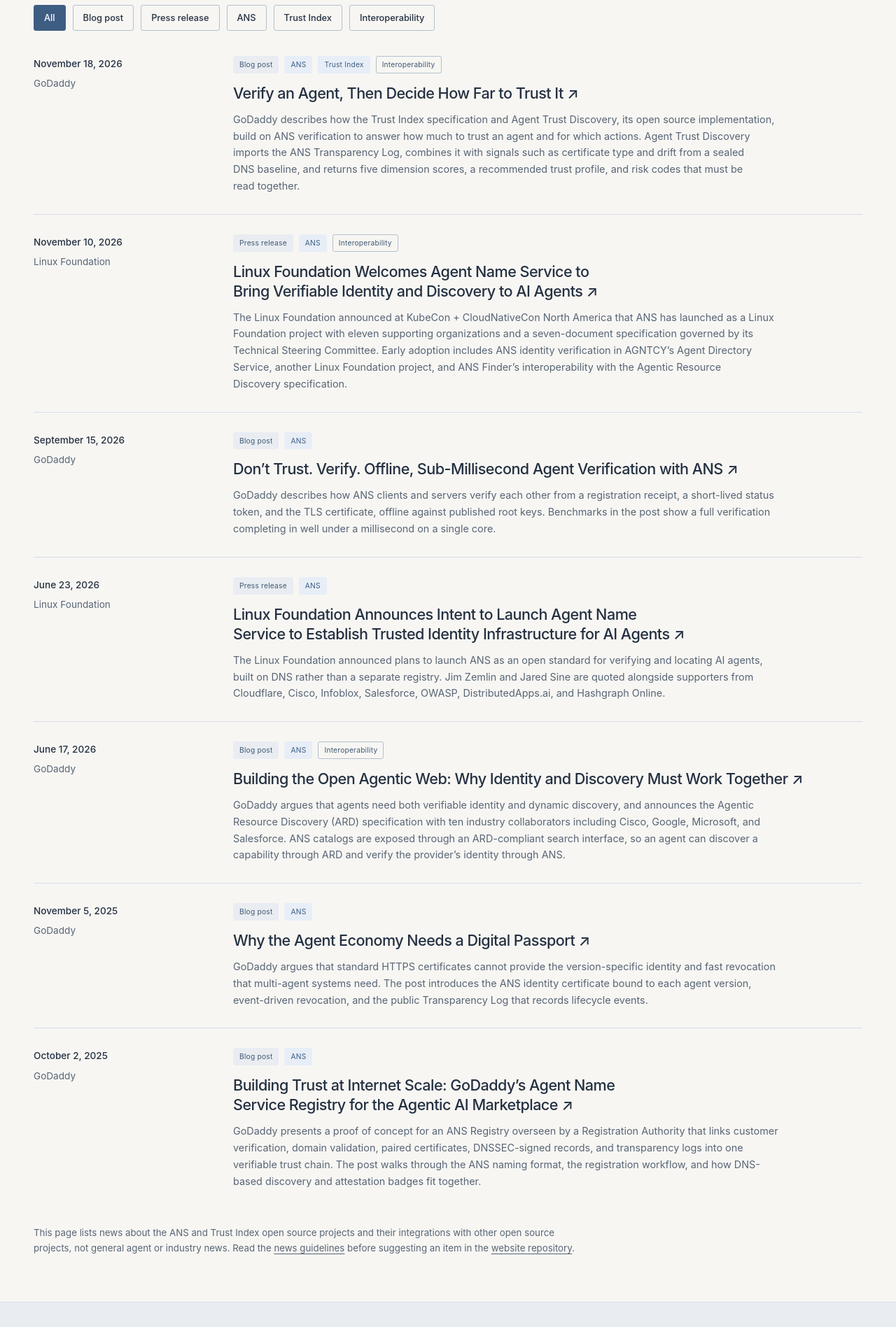
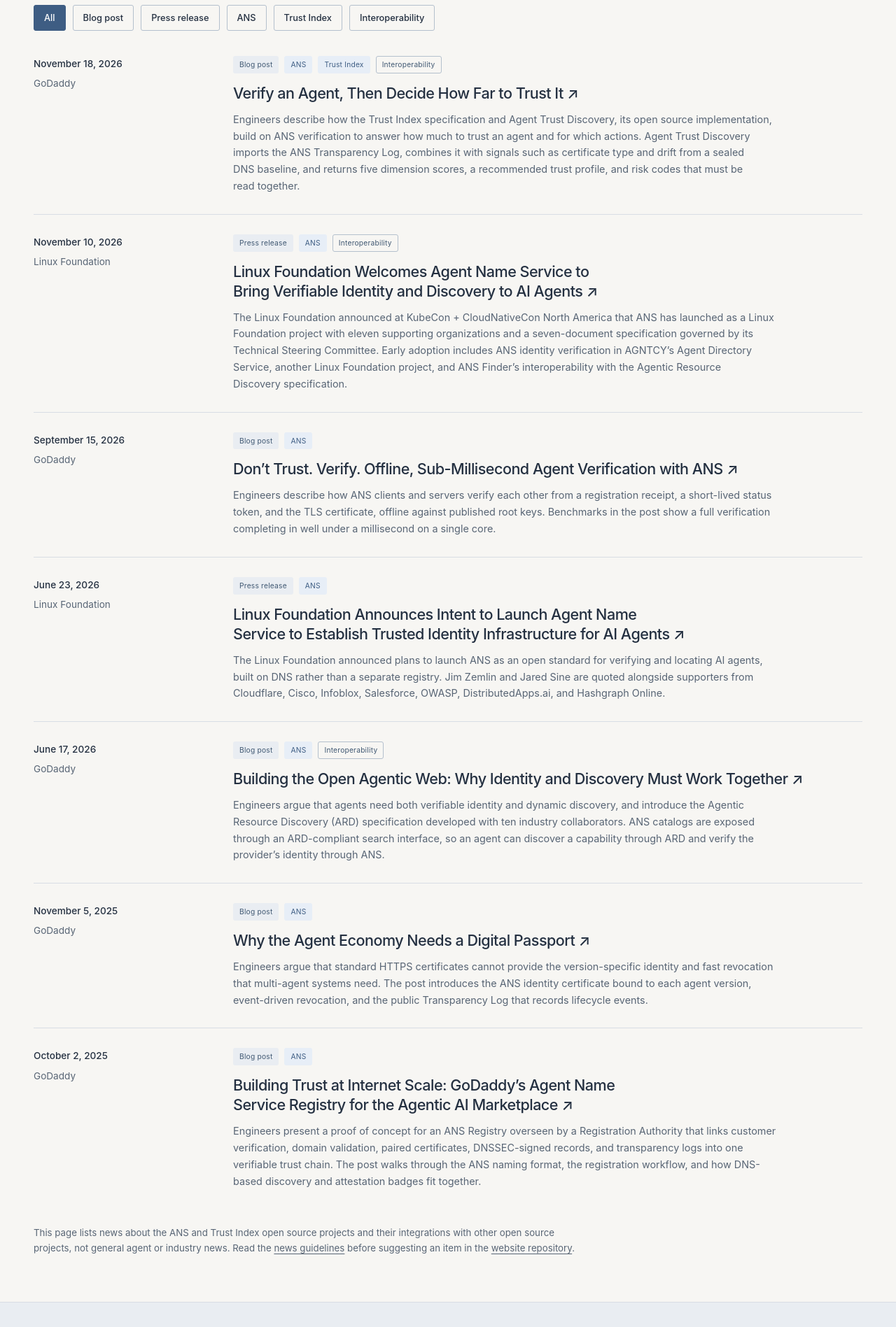
Before and after one commit to agentnameservice/ans-site, an Astro site: page /news in a window 1280 px wide. Shown: the part 450-2347 px from the top of the page at 70% size. Built offline with nearby package versions, Linux system fonts and the light colour scheme; Astro itself is replaced by a stand-in of ours.

Commit message:
docs: keep news summaries vendor neutral
Five news summaries opened with the publisher's name as the actor, which
reads as vendor messaging on a Linux Foundation project site. The source
field already names the publisher, so refer to the authors as engineers
and drop the collaborator company list from the ARD item. Write the rule
into the news guidelines.

Assisted-by: Claude Code (Claude Fable 5.1)
Co-Authored-By: Claude Fable 5.1 <noreply@anthropic.com>
Signed-off-by: kperry <kperry@godaddy.com>

```diff
--- a/src/data/news.ts
+++ b/src/data/news.ts
@@ -31,7 +31,7 @@ const items: NewsItem[] = [
     kind: 'Blog post',
     projects: ['ANS'],
     summary:
-      'GoDaddy presents a proof of concept for an ANS Registry overseen by a Registration Authority that links customer verification, domain validation, paired certificates, DNSSEC-signed records, and transparency logs into one verifiable trust chain. The post walks through the ANS naming format, the registration workflow, and how DNS-based discovery and attestation badges fit together.',
+      'Engineers present a proof of concept for an ANS Registry overseen by a Registration Authority that links customer verification, domain validation, paired certificates, DNSSEC-signed records, and transparency logs into one verifiable trust chain. The post walks through the ANS naming format, the registration workflow, and how DNS-based discovery and attestation badges fit together.',
   },
   {
     title: 'Why the Agent Economy Needs a Digital Passport',
@@ -41,7 +41,7 @@ const items: NewsItem[] = [
     kind: 'Blog post',
     projects: ['ANS'],
     summary:
-      'GoDaddy argues that standard HTTPS certificates cannot provide the version-specific identity and fast revocation that multi-agent systems need. The post introduces the ANS identity certificate bound to each agent version, event-driven revocation, and the public Transparency Log that records lifecycle events.',
+      'Engineers argue that standard HTTPS certificates cannot provide the version-specific identity and fast revocation that multi-agent systems need. The post introduces the ANS identity certificate bound to each agent version, event-driven revocation, and the public Transparency Log that records lifecycle events.',
   },
   {
     title:
@@ -53,7 +53,7 @@ const items: NewsItem[] = [
     projects: ['ANS'],
     topics: ['Interoperability'],
     summary:
-      'GoDaddy argues that agents need both verifiable identity and dynamic discovery, and announces the Agentic Resource Discovery (ARD) specification with ten industry collaborators including Cisco, Google, Microsoft, and Salesforce. ANS catalogs are exposed through an ARD-compliant search interface, so an agent can discover a capability through ARD and verify the provider’s identity through ANS.',
+      'Engineers argue that agents need both verifiable identity and dynamic discovery, and introduce the Agentic Resource Discovery (ARD) specification developed with ten industry collaborators. ANS catalogs are exposed through an ARD-compliant search interface, so an agent can discover a capability through ARD and verify the provider’s identity through ANS.',
   },
   {
     title:
@@ -75,7 +75,7 @@ const items: NewsItem[] = [
     kind: 'Blog post',
     projects: ['ANS'],
     summary:
-      'GoDaddy describes how ANS clients and servers verify each other from a registration receipt, a short-lived status token, and the TLS certificate, offline against published root keys. Benchmarks in the post show a full verification completing in well under a millisecond on a single core.',
+      'Engineers describe how ANS clients and servers verify each other from a registration receipt, a short-lived status token, and the TLS certificate, offline against published root keys. Benchmarks in the post show a full verification completing in well under a millisecond on a single core.',
   },
   {
     title:
@@ -98,7 +98,7 @@ const items: NewsItem[] = [
     projects: ['ANS', 'Trust Index'],
     topics: ['Interoperability'],
     summary:
-      'GoDaddy describes how the Trust Index specification and Agent Trust Discovery, its open source implementation, build on ANS verification to answer how much to trust an agent and for which actions. Agent Trust Discovery imports the ANS Transparency Log, combines it with signals such as certificate type and drift from a sealed DNS baseline, and returns five dimension scores, a recommended trust profile, and risk codes that must be read together.',
+      'Engineers describe how the Trust Index specification and Agent Trust Discovery, its open source implementation, build on ANS verification to answer how much to trust an agent and for which actions. Agent Trust Discovery imports the ANS Transparency Log, combines it with signals such as certificate type and drift from a sealed DNS baseline, and returns five dimension scores, a recommended trust profile, and risk codes that must be read together.',
   },
 ];
 
```
Also changed, not shown: CONTRIBUTING.md (+5 -1 lines).
